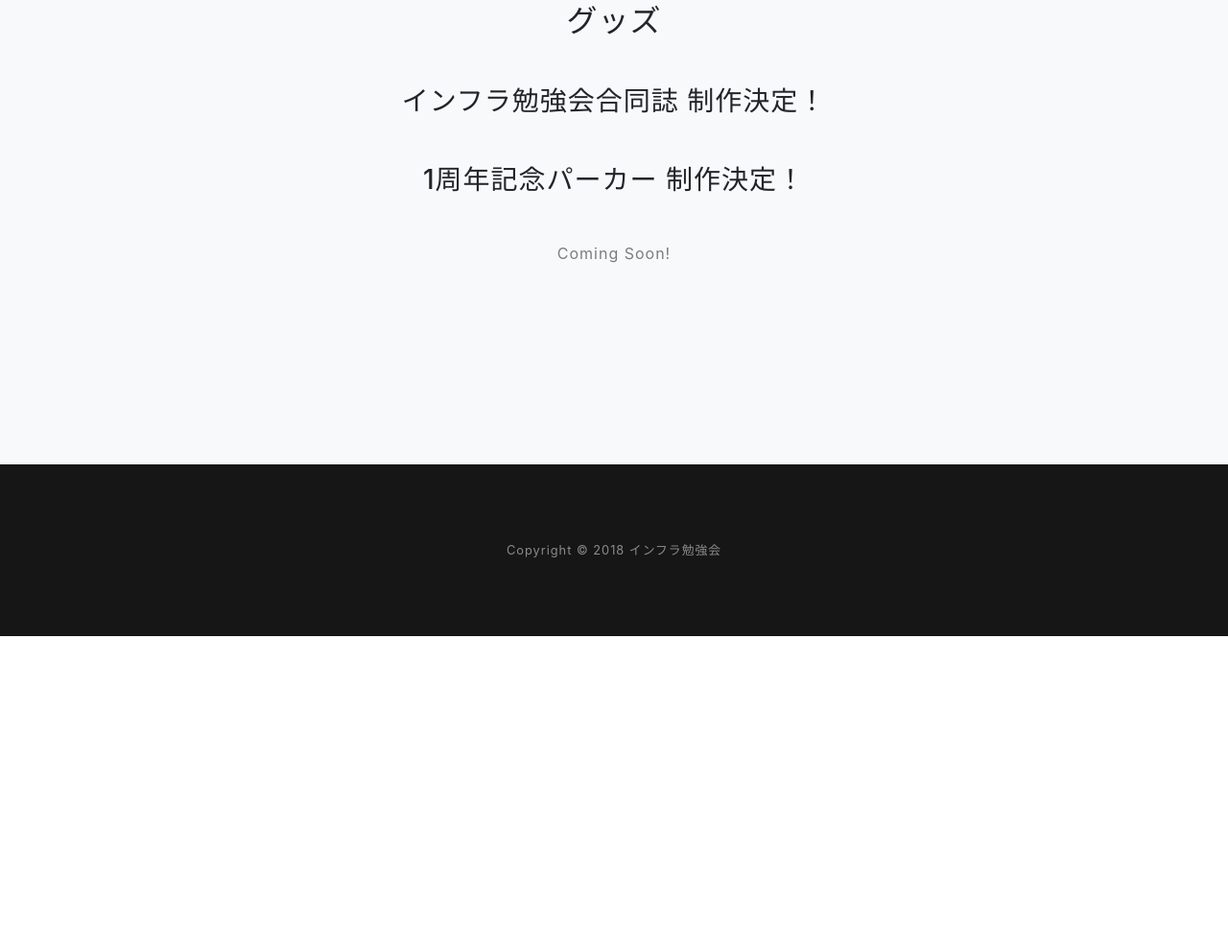
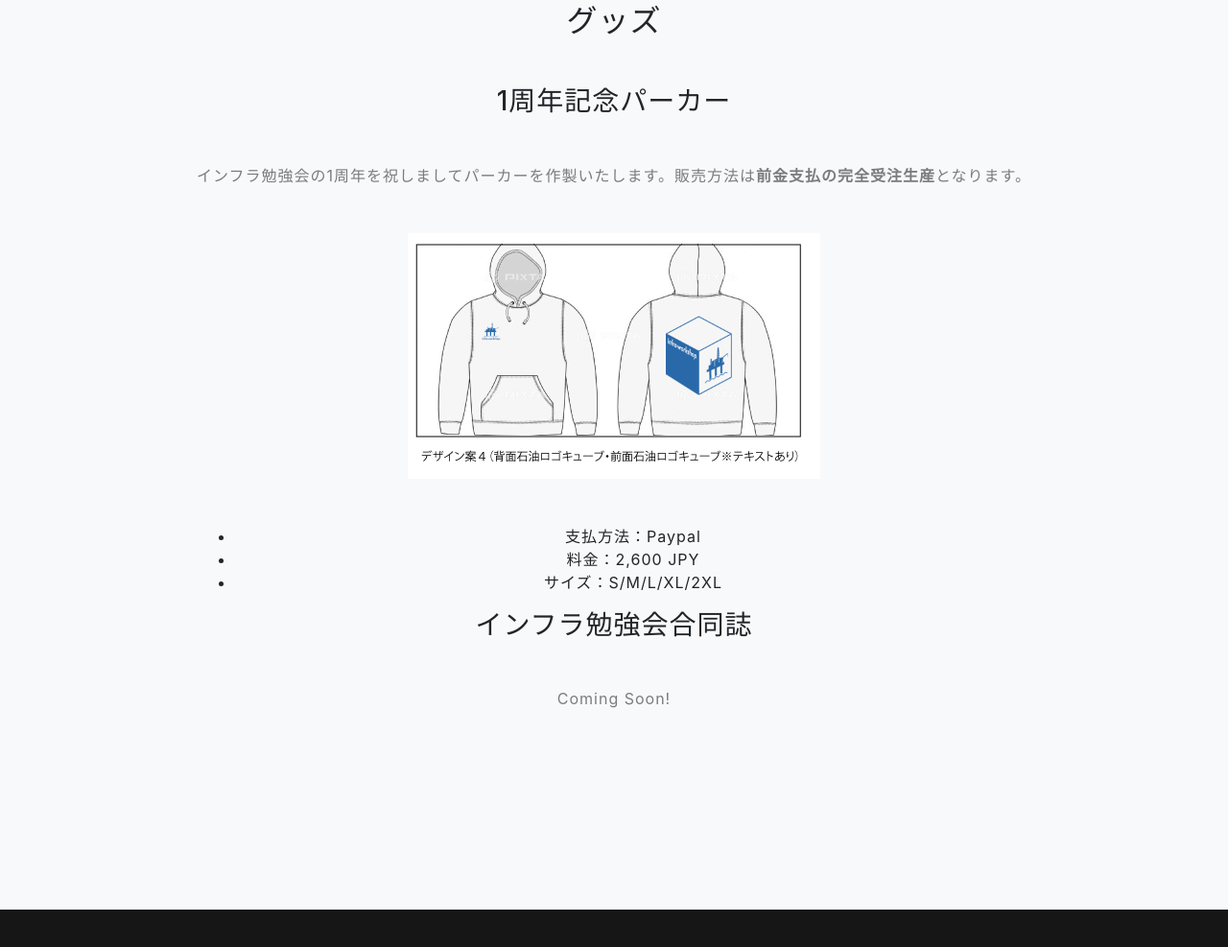
Before and after one commit to infra-workshop/infra-study-summit, a website with bundled scripts: page index.html in a window 1280 px wide. Shown: the part 5738-6725 px from the top of the page at 96% size. Before the commit the page ends 6401 px from the top, so only its background shows below. Built offline with nearby package versions, Linux system fonts and the light colour scheme; a small style sheet from the web is missing.

Commit message:
Update index.html
パーカーの情報を追加

```diff
--- a/index.html
+++ b/index.html
@@ -172,8 +172,19 @@
             <div class="container d-flex h-100 align-items-center">
               <div class="mx-auto text-center">
                 <h2 class="mb-lg-5">グッズ</h2>
-                <h3 class="text-black mb-lg-5">インフラ勉強会合同誌 制作決定！</h3>
-                <h3 class="text-black mb-lg-5">1周年記念パーカー 制作決定！</h3>
+                <h3 class="text-black mb-lg-5">1周年記念パーカー</h3>
+                <p class="text-black-50 mb-lg-5">インフラ勉強会の1周年を祝しましてパーカーを作製いたします。販売方法は<b>前金支払の完全受注生産</b>となります。</p>
+                <p class="text-black-50 mb-lg-5"><img src="./img/hoodie_design.png"></p>
+                <ul>
+                  <li>支払方法：Paypal</li>
+                  <li>料金：2,600 JPY</li>
+                  <li>サイズ：S/M/L/XL/2XL</li>
+                </ul>
+              </div>
+            </div>
+            <div class="container d-flex h-100 align-items-center">
+              <div class="mx-auto text-center">
+                <h3 class="text-black mb-lg-5">インフラ勉強会合同誌</h3>
                 <p class="text-black-50 mb-lg-5">Coming Soon!</p>
               </div>
             </div>
```
